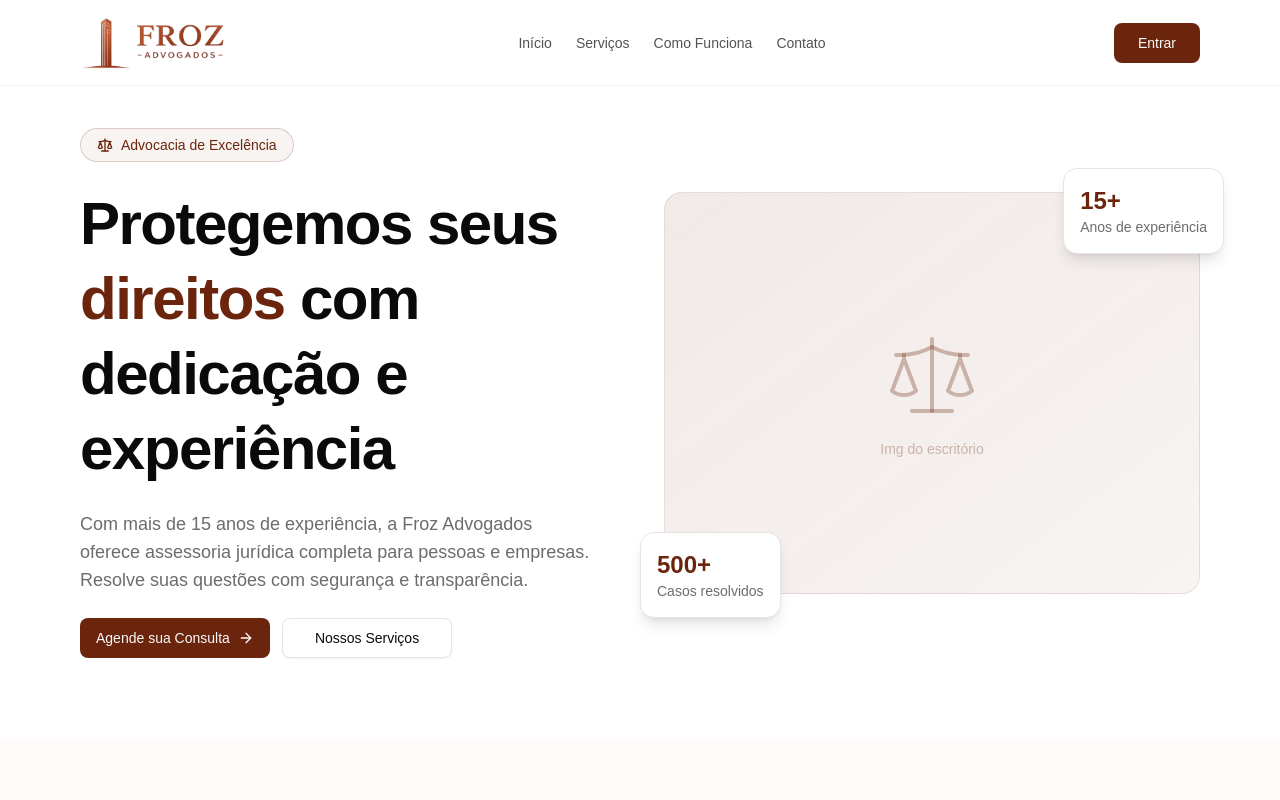
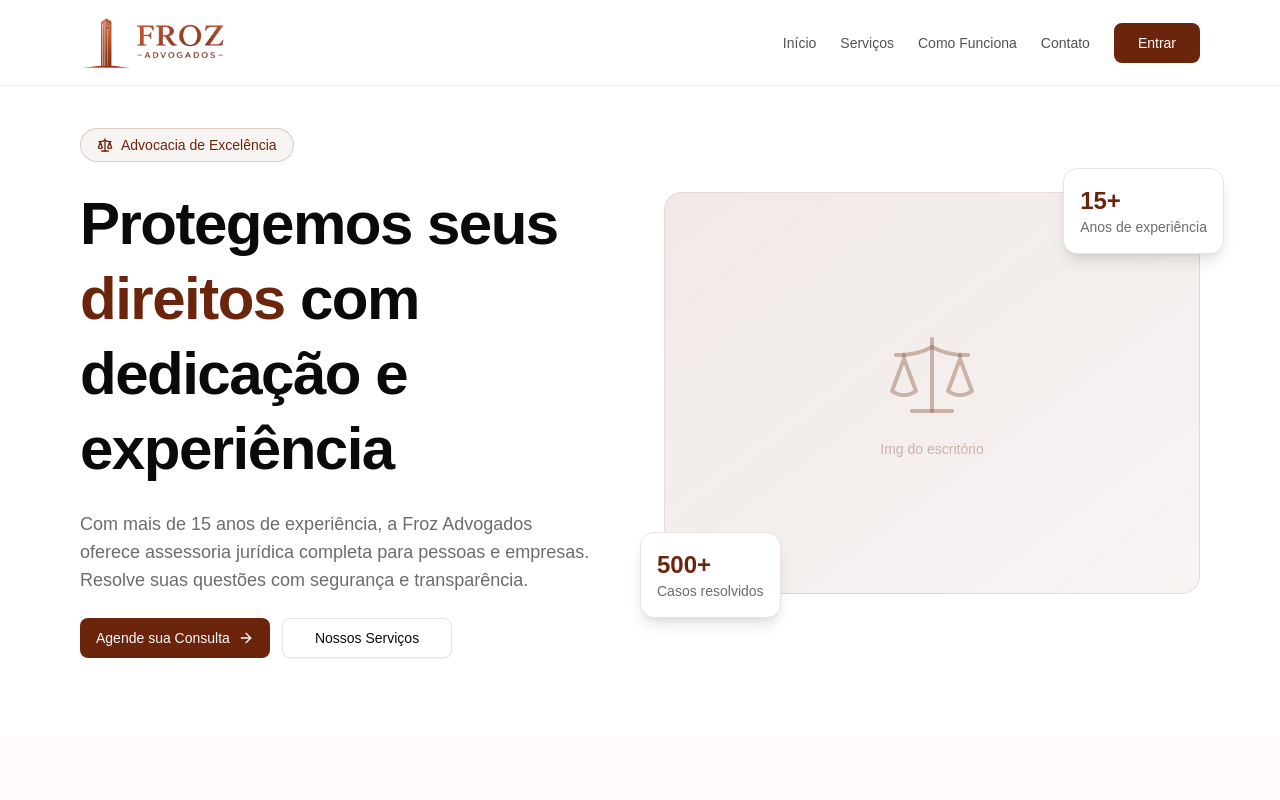
Before and after one commit to vinicius-dsr/froz-adv-app, a Next.js app: page / in a window 1280 px wide. Shown: the top 800 px of the page. Built offline with nearby package versions, Linux system fonts and the light colour scheme.

Commit message:
Header: agrupar nav e botão Entrar no mesmo container

```diff
--- a/src/components/header/Header.tsx
+++ b/src/components/header/Header.tsx
@@ -32,7 +32,8 @@
             height={150}
           />
         </Link>
-        <nav className="hidden items-center gap-6 md:flex">
+        <div className="hidden items-center gap-6 md:flex">
+          <nav className="flex items-center gap-6">
             {navLinks.map((link) => (
               <Link
                 key={link.name}
@@ -43,8 +44,6 @@
               </Link>
             ))}
           </nav>
-
-        <div className="hidden items-center gap-3 md:flex">
           <Link
             href="/login"
             className={cn(
```
Lines whose indentation alone changed are shown as unchanged.
